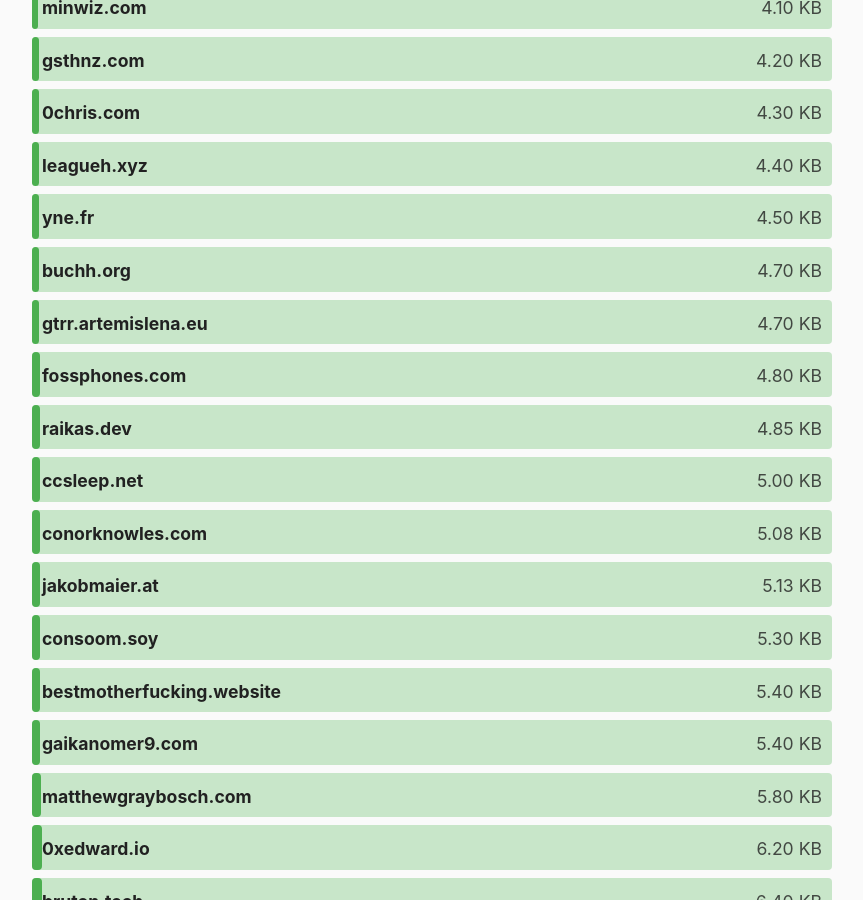
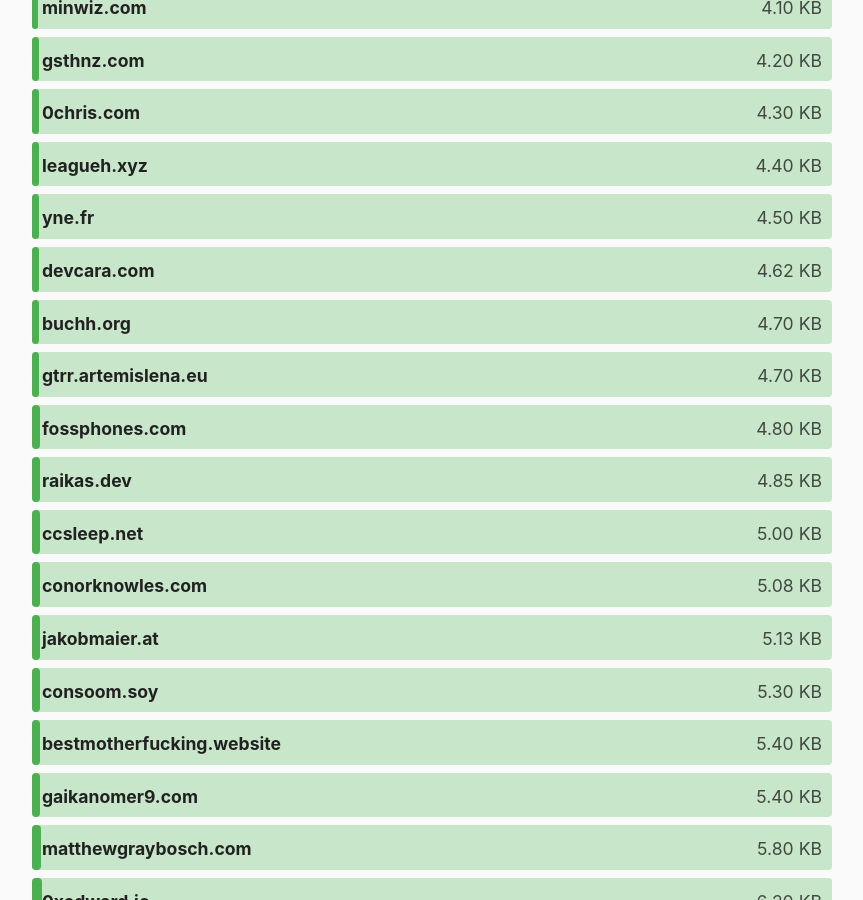
Before and after one commit to kevquirk/512kb.club, a Jekyll site: the page built from index.md, in a window 1280 px wide and 900 px high, scrolled down 1799 px. Shown: the whole window, without its empty margins (208-1071 px from the left). Built offline with Jekyll 4.4.1, drawn with Linux system fonts in a browser that asks for light colours.

Commit message:
Update sites.yml
https://gtmetrix.com/reports/devcara.com/IN0vbdah/

```diff
--- a/_data/sites.yml
+++ b/_data/sites.yml
@@ -638,6 +638,11 @@
   size: 447
   last_checked: 2022-03-12
 
+- domain: devcara.com
+  url: https://devcara.com
+  size: 4.62
+  last_checked: 2022-06-02
+
 - domain: diicorp95.neonarod.com
   url: http://diicorp95.neonarod.com/
   size: 19.1
```
